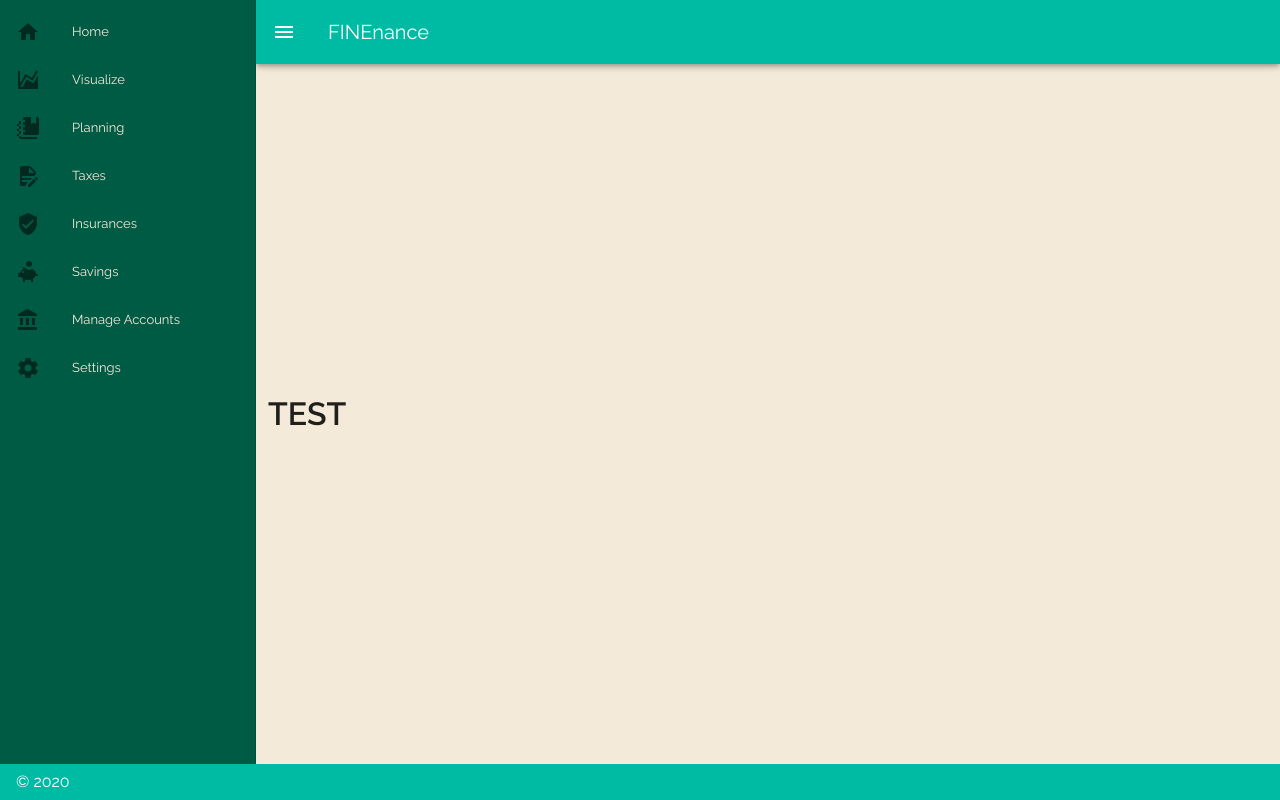
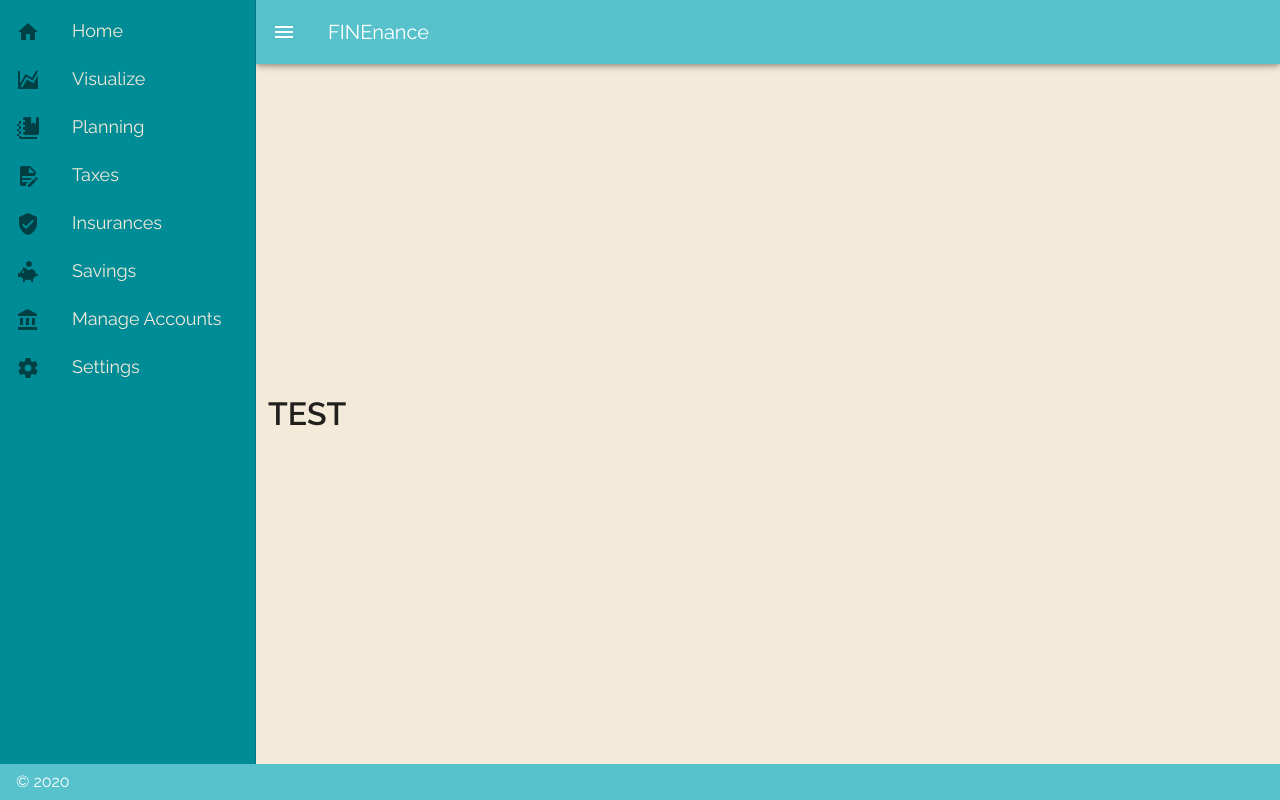
Before and after one commit to TPccHorizon/finanzr-web, a Vue app: page / in a window 1280 px wide. Built offline with nearby package versions, Linux system fonts and the light colour scheme.

Commit message:
adapted color scheme

```diff
--- a/package.json
+++ b/package.json
@@ -13,6 +13,7 @@
     "sass-loader": "^8.0.2",
     "vue": "^2.6.11",
     "vue-class-component": "^7.2.3",
+    "vue-router": "^3.3.4",
     "vuetify": "^2.3.1"
   },
   "devDependencies": {
--- a/src/model/menuItem.js
+++ /dev/null
@@ -1,4 +0,0 @@
-class MenuItem {
-    title;
-    icon;
-}
--- a/src/plugins/vuetify.js
+++ b/src/plugins/vuetify.js
@@ -9,10 +9,10 @@ const opts = {
         // dark: false,
         themes: {
             light: {
-                primary: '#00BBA4',
-                secondary: '#005B44',
+                primary: '#58C2CC',
+                secondary: '#008C96',
                 accent: '#F3EADA',
-                error: '#FFA17A',
+                error: '#FF8B42',
             },
         },
     }
--- a/src/views/MainLayout.vue
+++ b/src/views/MainLayout.vue
@@ -12,7 +12,9 @@
                         <v-icon>{{item.icon}}</v-icon>
                     </v-list-item-action>
                     <v-list-item-content>
-                        <v-list-item-title class="menu-text">{{item.title}}</v-list-item-title>
+                        <v-list-item-title class="menu-text">
+                            <span class="text-large">{{item.title}}</span>
+                        </v-list-item-title>
                     </v-list-item-content>
                 </v-list-item>
             </v-list>
@@ -68,6 +70,10 @@
         color: #00C6BF;
     }
 
+    .text-large {
+        font-size: large;
+    }
+
     .menu-text {
         color: #F3EADA;
     }
```
Also changed, not shown: src/router/router.js (added, +15 -0 lines), 1 other file (tests, documents, lock files or other folders).
